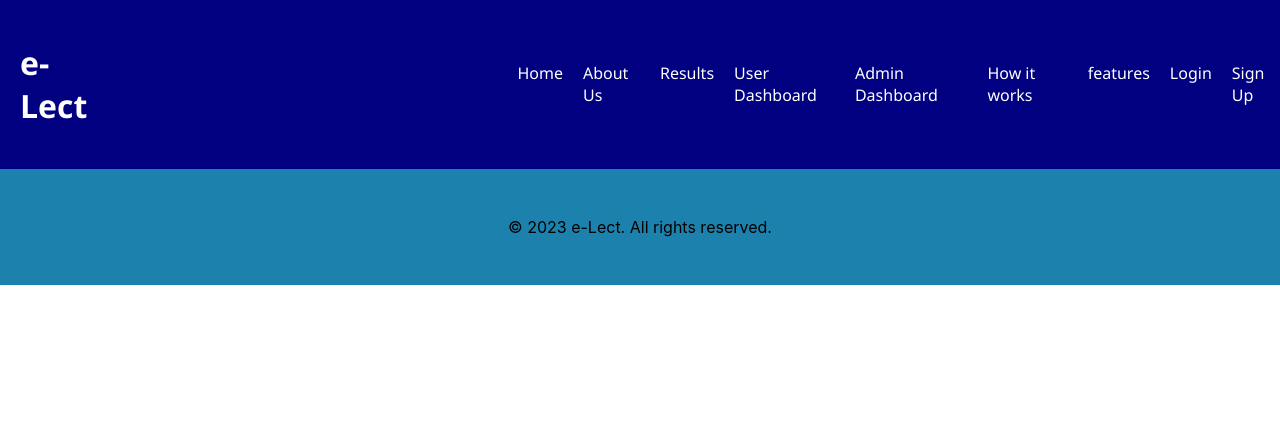
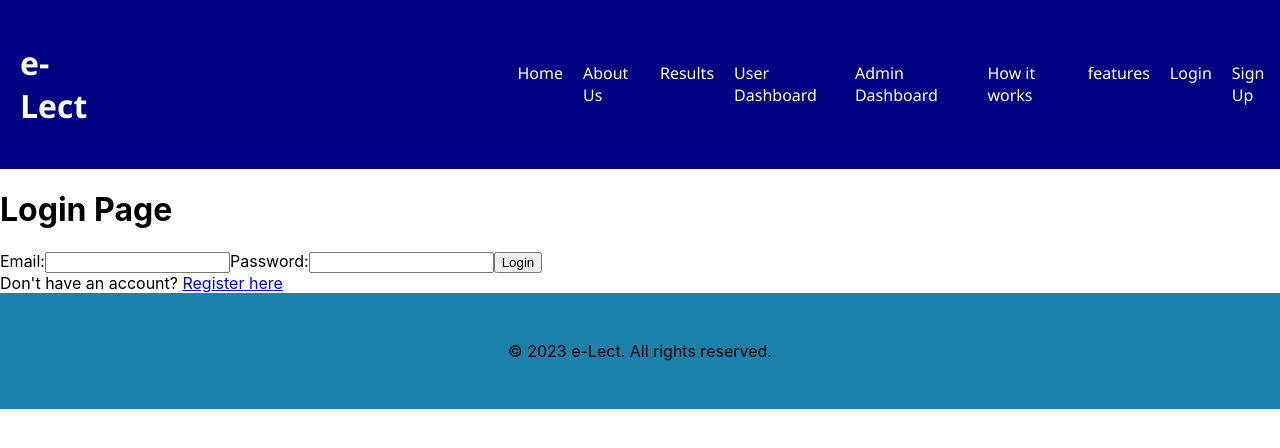
Before and after one commit to KarkiAnmol/Blockchain-eVoting, a React (Create React App) app in the folder frontend/: page /login in a window 1280 px wide. Shown: the top 448 px of the page. Built offline with nearby package versions, Linux system fonts and the light colour scheme.

Commit message:
added login page with registration link

```diff
--- a/frontend/src/App.js
+++ b/frontend/src/App.js
@@ -3,6 +3,8 @@ import Header from "./components/Header";
 import Footer from "./components/Footer";
 import Landing from "./components/Landing";
 import About from "./pages/AboutUs";
+import Login from "./components/VoterLogin";
+import Register from "./components/VoterRegistration";
 function App() {
   return (
     <Router>
@@ -11,6 +13,8 @@ function App() {
         <Routes>
           <Route path="/" exact element={<Landing />} />
           <Route path="/about" exact element={<About />} />
+          <Route path="/login" exact element={<Login />} />
+          <Route path="/register" exact element={<Register />} />
         </Routes>
         <Footer />
       </div>
--- a/frontend/src/components/VoterLogin.js
+++ b/frontend/src/components/VoterLogin.js
@@ -1 +1,45 @@
-//This is a React component that allows a registered voter to log in and access the voting system.
+import React, { useState } from "react"; // Import React and useState hook for state management
+import { Link } from "react-router-dom"; // Import Link from react-router-dom for routing
+
+function LoginPage() {
+  const [email, setEmail] = useState(""); // Initialize email state to empty string
+  const [password, setPassword] = useState(""); // Initialize password state to empty string
+
+  const handleSubmit = (event) => {
+    event.preventDefault();
+    // handle login logic here
+  };
+
+  return (
+    <div>
+      <h1>Login Page</h1>
+      <form onSubmit={handleSubmit}>
+        <label>
+          Email:
+          <input
+            type="email"
+            value={email}
+            onChange={(e) => setEmail(e.target.value)}
+          />
+          {/* Bind email state to input value and update state on input change */}
+        </label>
+        <label>
+          Password:
+          <input
+            type="password"
+            value={password}
+            onChange={(e) => setPassword(e.target.value)}
+          />
+          {/* Bind password state to input value and update state on input change */}
+        </label>
+        <button type="submit">Login</button>
+      </form>
+      <div>
+        Don't have an account? <Link to="/register">Register here</Link>
+        {/* Link to registration page */}
+      </div>
+    </div>
+  );
+}
+
+export default LoginPage;
--- a/frontend/src/components/VoterRegistration.js
+++ b/frontend/src/components/VoterRegistration.js
@@ -1 +1,10 @@
 // This is a React component that allows a user to register as a voter for an election.
+import React, { useState } from "react";
+function register() {
+  return (
+    <div>
+      <h1>Register Page</h1>
+    </div>
+  );
+}
+export default register;
```
